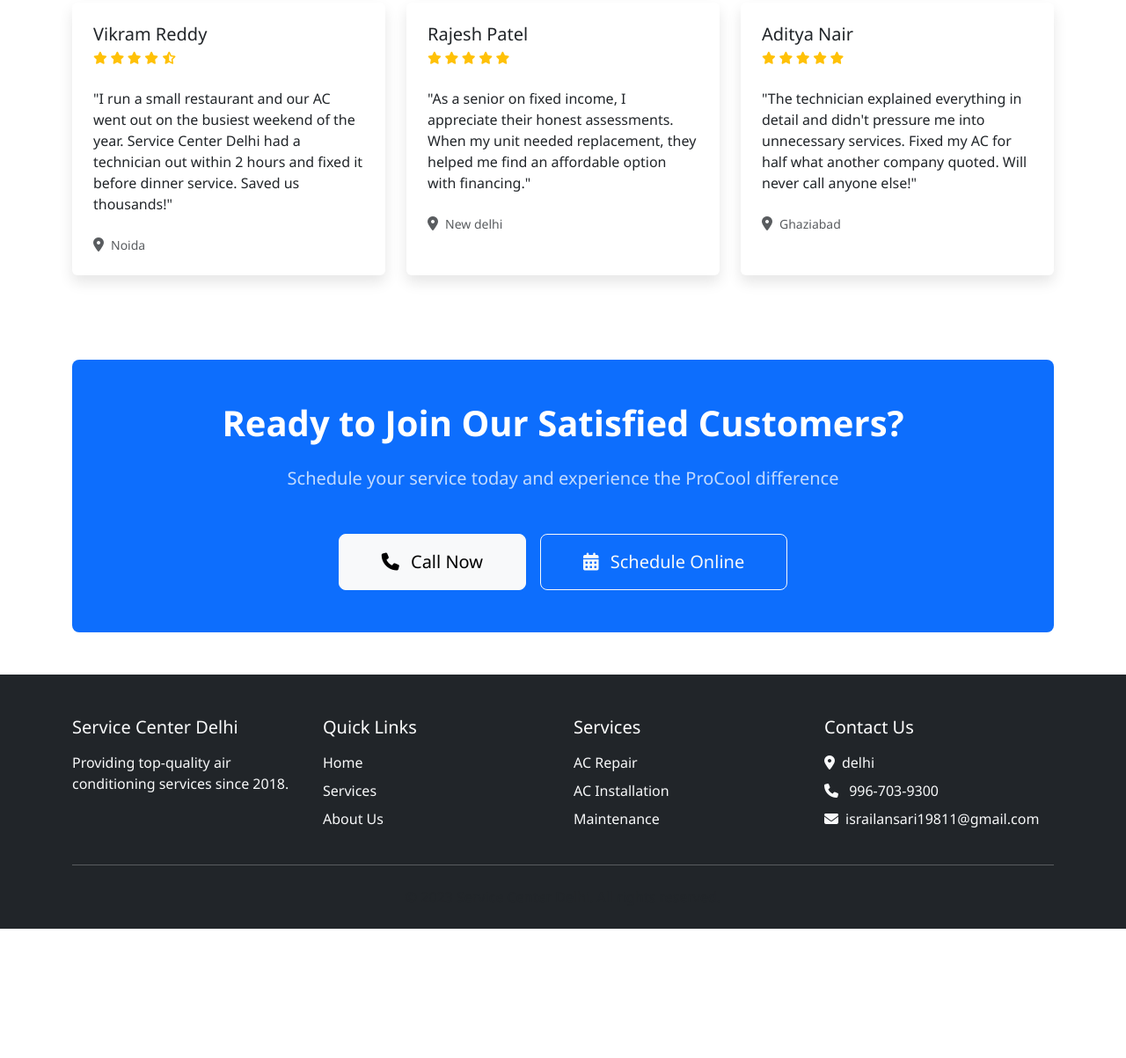
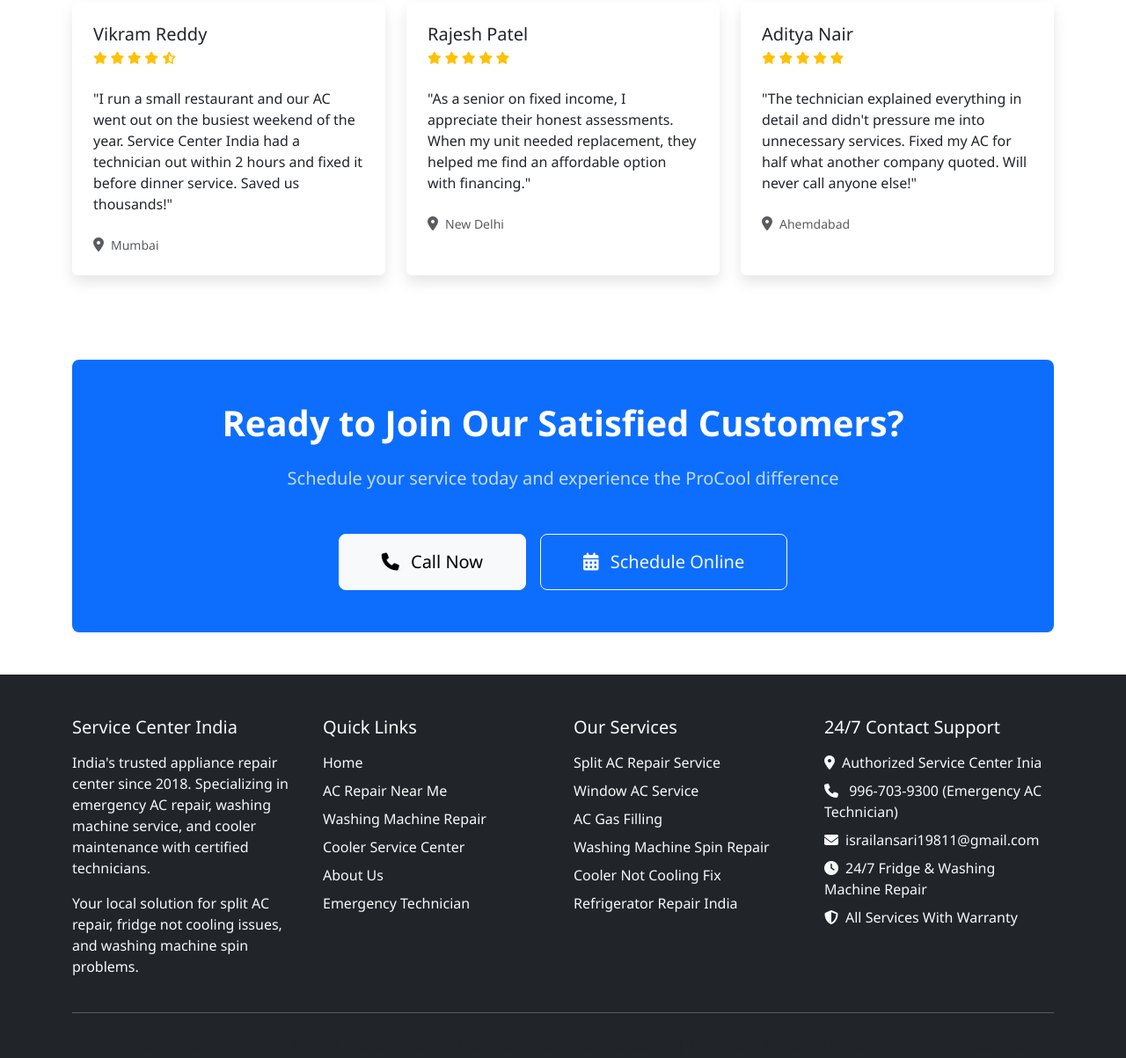
Before and after one commit to sadik786786/ServiceCenter, a plain HTML site: page testimonials.html in a window 1280 px wide. Shown: the part 1161-2364 px from the top of the page at 88% size. Before the commit the page ends 2217 px from the top, so only its background shows below. Drawn offline with nearby package versions, Linux system fonts and the light colour scheme.

Commit message:
Update testimonials.html

```diff
--- a/testimonials.html
+++ b/testimonials.html
@@ -3,7 +3,7 @@
 <head>
     <meta charset="UTF-8">
     <meta name="viewport" content="width=device-width, initial-scale=1.0">
-    <title>Customer Testimonials | Service Center Delhi</title>
+    <title>Customer Testimonials | Service Center India</title>
 
     <!-- Bootstrap 5 CSS -->
     <link href="https://cdn.jsdelivr.net/npm/bootstrap@5.3.0/dist/css/bootstrap.min.css" rel="stylesheet">
@@ -16,6 +16,8 @@
     <link rel="stylesheet" href="./assets/css/responsive.css">
 
     <link rel="icon" href="./assets/image/icon.jpg">
+    <meta name="description" content="Professional AC service center, washing machine repair near me, and air cooler repair service. Emergency technicians for split AC repair, washing machine not spinning, cooler not cooling issues. 24/7 service with warranty.">
+    <meta name="keywords" content="AC service center, AC repair near me, washing machine service center, air cooler repair service, emergency AC technician, washing machine repair near me, cooler not cooling repair, split AC repair service, window AC repair service, washing machine not spinning repair">
 </head>
 <body>
     <!-- Navigation -->
@@ -24,7 +26,7 @@
             <a class="navbar-brand" href="index.html">
                 <div class="container my-2">
   <div class="bg-dark text-white text-center rounded p-2 shadow">
-    <h1 class="mb-0">AC Service Center</h1>
+    <h1 class="mb-0">SERVICE CENTER INDIA</h1>
   </div>
 </div>
             </a>
@@ -98,10 +100,10 @@
                                     </div>
                                 </div>
                             </div>
-                            <p class="card-text">"Service Center Delhi saved us during a heatwave when our AC died. The technician arrived within an hour and had our system running better than ever. Highly recommend their emergency service!"</p>
+                            <p class="card-text">"Service Center India saved us during a heatwave when our AC died. The technician arrived within an hour and had our system running better than ever. Highly recommend their emergency service!"</p>
                             <div class="d-flex align-items-center mt-4">
                                 <i class="fas fa-map-marker-alt text-muted me-2"></i>
-                                <small class="text-muted">Noida</small>
+                                <small class="text-muted">Pune</small>
                             </div>
                         </div>
                     </div>
@@ -151,7 +153,7 @@
                             <p class="card-text">"The maintenance plan has kept our AC running perfectly for 3 years now. They always remember our system specifics and provide personalized service. Worth every penny!"</p>
                             <div class="d-flex align-items-center mt-4">
                                 <i class="fas fa-map-marker-alt text-muted me-2"></i>
-                                <small class="text-muted">West Delhi</small>
+                                <small class="text-muted">Kolkata</small>
                             </div>
                         </div>
                     </div>
@@ -173,10 +175,10 @@
                                     </div>
                                 </div>
                             </div>
-                            <p class="card-text">"I run a small restaurant and our AC went out on the busiest weekend of the year. Service Center Delhi had a technician out within 2 hours and fixed it before dinner service. Saved us thousands!"</p>
+                            <p class="card-text">"I run a small restaurant and our AC went out on the busiest weekend of the year. Service Center India had a technician out within 2 hours and fixed it before dinner service. Saved us thousands!"</p>
                             <div class="d-flex align-items-center mt-4">
                                 <i class="fas fa-map-marker-alt text-muted me-2"></i>
-                                <small class="text-muted">Noida</small>
+                                <small class="text-muted">Mumbai</small>
                             </div>
                         </div>
                     </div>
@@ -201,7 +203,7 @@
                             <p class="card-text">"As a senior on fixed income, I appreciate their honest assessments. When my unit needed replacement, they helped me find an affordable option with financing."</p>
                             <div class="d-flex align-items-center mt-4">
                                 <i class="fas fa-map-marker-alt text-muted me-2"></i>
-                                <small class="text-muted">New delhi</small>
+                                <small class="text-muted">New Delhi</small>
                             </div>
                         </div>
                     </div>
@@ -227,7 +229,7 @@
                             <p class="card-text">"The technician explained everything in detail and didn't pressure me into unnecessary services. Fixed my AC for half what another company quoted. Will never call anyone else!"</p>
                             <div class="d-flex align-items-center mt-4">
                                 <i class="fas fa-map-marker-alt text-muted me-2"></i>
-                                <small class="text-muted">Ghaziabad</small>
+                                <small class="text-muted">Ahemdabad</small>
                             </div>
                         </div>
                     </div>
@@ -254,14 +256,14 @@
         </div>
     </section>
 
-    <!-- Footer -->
    <footer class="bg-dark text-white pt-5 pb-4">
     <div class="container">
         <div class="row g-4">
             <!-- About Column -->
             <div class="col-lg-3 col-md-6 text-light">
-                    <h3 class="h5 mb-3">Service Center Delhi</h3>
-                    <p class="text-light">Providing top-quality air conditioning services since 2018.</p>
+                <h3 class="h5 mb-3">Service Center India</h3>
+                <p class="text-light">India's trusted appliance repair center since 2018. Specializing in emergency AC repair, washing machine service, and cooler maintenance with certified technicians.</p>
+                <p class="text-light">Your local solution for split AC repair, fridge not cooling issues, and washing machine spin problems.</p>
             </div>
 
             <!-- Quick Links -->
@@ -269,34 +271,42 @@
                 <h3 class="h5 mb-3">Quick Links</h3>
                 <ul class="list-unstyled text-light">
                     <li class="mb-2"><a href="index.html" class="text-light text-decoration-none">Home</a></li>
-                        <li class="mb-2"><a href="services.html" class="text-light text-decoration-none">Services</a></li>
+                    <li class="mb-2"><a href="ac-repair-delhi.html" class="text-light text-decoration-none">AC Repair Near Me</a></li>
+                    <li class="mb-2"><a href="washing-machine-service.html" class="text-light text-decoration-none">Washing Machine Repair</a></li>
+                    <li class="mb-2"><a href="cooler-repair-delhi.html" class="text-light text-decoration-none">Cooler Service Center</a></li>
                     <li class="mb-2"><a href="about.html" class="text-light text-decoration-none">About Us</a></li>
+                    <li class="mb-2"><a href="contact.html" class="text-light text-decoration-none">Emergency Technician</a></li>
                 </ul>
             </div>
 
             <!-- Services -->
             <div class="col-lg-3 col-md-6">
-                    <h3 class="h5 mb-3">Services</h3>
+                <h3 class="h5 mb-3">Our Services</h3>
                 <ul class="list-unstyled text-light">
-                        <li class="mb-2"><a href="services.html" class="text-light text-decoration-none">AC Repair</a></li>
-                        <li class="mb-2"><a href="services.html" class="text-light text-decoration-none">AC Installation</a></li>
-                        <li class="mb-2"><a href="services.html" class="text-light text-decoration-none">Maintenance</a></li>
+                    <li class="mb-2"><a href="split-ac-repair.html" class="text-light text-decoration-none">Split AC Repair Service</a></li>
+                    <li class="mb-2"><a href="window-ac-repair.html" class="text-light text-decoration-none">Window AC Service</a></li>
+                    <li class="mb-2"><a href="ac-gas-filling.html" class="text-light text-decoration-none">AC Gas Filling</a></li>
+                    <li class="mb-2"><a href="washing-machine-not-spinning.html" class="text-light text-decoration-none">Washing Machine Spin Repair</a></li>
+                    <li class="mb-2"><a href="cooler-not-cooling.html" class="text-light text-decoration-none">Cooler Not Cooling Fix</a></li>
+                    <li class="mb-2"><a href="refrigerator-repair.html" class="text-light text-decoration-none">Refrigerator Repair India</a></li>
                 </ul>
             </div>
 
             <!-- Contact -->
             <div class="col-lg-3 col-md-6">
-                    <h3 class="h5 mb-3">Contact Us</h3>
+                <h3 class="h5 mb-3">24/7 Contact Support</h3>
                 <ul class="list-unstyled text-light">
-                        <li class="mb-2"><i class="fas fa-map-marker-alt me-2"></i>delhi</li>
-                        <li class="mb-2"><i class="fas fa-phone me-2"></i> 996-703-9300</li>
+                    <li class="mb-2"><i class="fas fa-map-marker-alt me-2"></i>Authorized Service Center Inia</li>
+                    <li class="mb-2"><i class="fas fa-phone me-2"></i> 996-703-9300 (Emergency AC Technician)</li>
                     <li class="mb-2"><i class="fas fa-envelope me-2"></i>israilansari19811@gmail.com</li>
+                    <li class="mb-2"><i class="fas fa-clock me-2"></i>24/7 Fridge & Washing Machine Repair</li>
+                    <li class="mb-2"><i class="fas fa-shield-alt me-2"></i>All Services With Warranty</li>
                 </ul>
             </div>
         </div>
         <hr class="my-4 bg-secondary">
         <div class="text-center text-muted">
-                <p class="mb-0">© 2023 Service Center Delhi. All rights reserved.</p>
+            <p class="mb-0">© 2023 <strong>Best AC Repair Service India</strong> | Trusted Washing Machine & Cooler Service Center | Affordable Appliance Repair with Certified Technicians</p>
         </div>
     </div>
 </footer>
```
Lines whose indentation alone changed are shown as unchanged.
